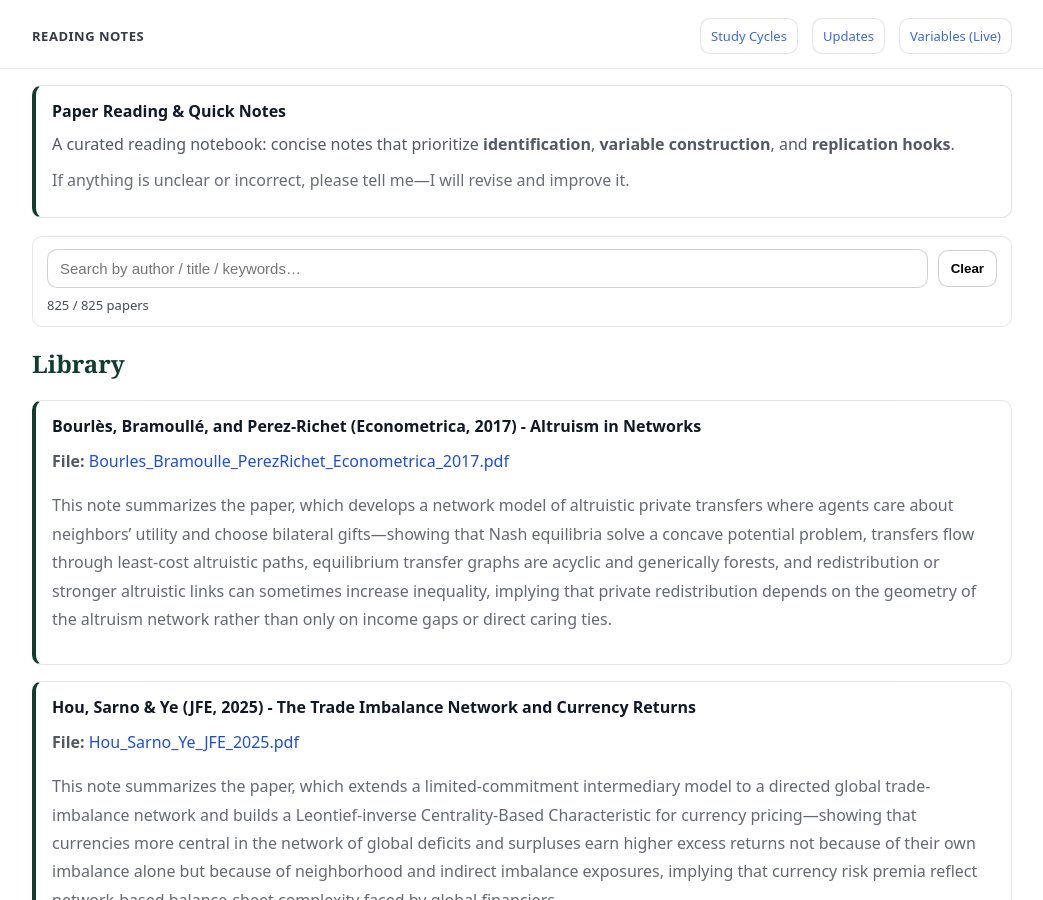
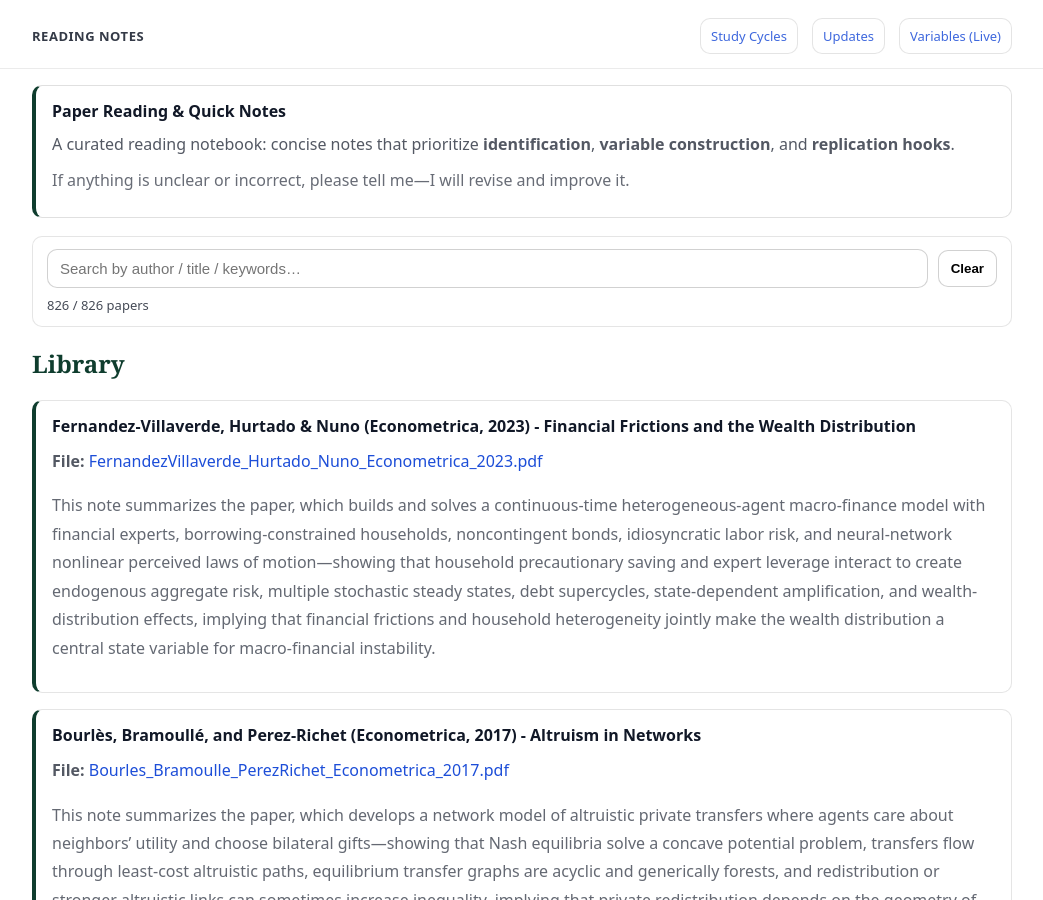
Before and after one commit to yaxinzn/study-archive, a Jekyll site: the page built from reading/index.md, in a window 1280 px wide and 900 px high. Shown: the whole window, without its empty margins (118-1161 px from the left). Built offline with Jekyll 4.4.1, drawn with Linux system fonts in a browser that asks for light colours.

Commit message:
Reading: add/update FernandezVillaverde_Hurtado_Nuno_Econometrica_2023.pdf

```diff
--- a/_data/reading.yml
+++ b/_data/reading.yml
@@ -1,3 +1,7 @@
+- title: "Fernandez-Villaverde, Hurtado & Nuno (Econometrica, 2023) - Financial Frictions and the Wealth Distribution"
+  file: "FernandezVillaverde_Hurtado_Nuno_Econometrica_2023.pdf"
+  desc: "This note summarizes the paper, which builds and solves a continuous-time heterogeneous-agent macro-finance model with financial experts, borrowing-constrained households, noncontingent bonds, idiosyncratic labor risk, and neural-network nonlinear perceived laws of motion—showing that household precautionary saving and expert leverage interact to create endogenous aggregate risk, multiple stochastic steady states, debt supercycles, state-dependent amplification, and wealth-distribution effects, implying that financial frictions and household heterogeneity jointly make the wealth distribution a central state variable for macro-financial instability."
+
 - title: "Bourlès, Bramoullé, and Perez-Richet (Econometrica, 2017) - Altruism in Networks"
   file: "Bourles_Bramoulle_PerezRichet_Econometrica_2017.pdf"
   desc: "This note summarizes the paper, which develops a network model of altruistic private transfers where agents care about neighbors’ utility and choose bilateral gifts—showing that Nash equilibria solve a concave potential problem, transfers flow through least-cost altruistic paths, equilibrium transfer graphs are acyclic and generically forests, and redistribution or stronger altruistic links can sometimes increase inequality, implying that private redistribution depends on the geometry of the altruism network rather than only on income gaps or direct caring ties."
```
Also changed, not shown: 1 other file.
